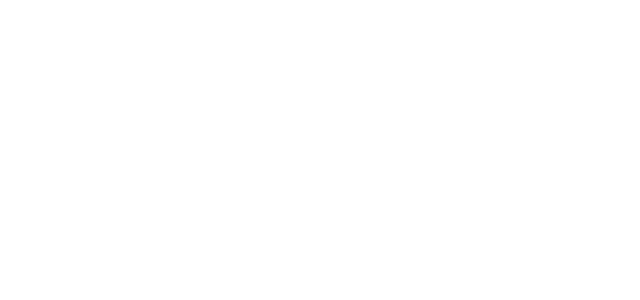
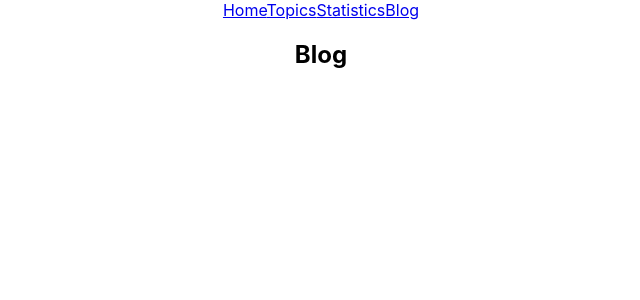
Before and after one commit to mustakimbellah/Knowledge-Test, a React (Create React App) app: page /blog in a window 1280 px wide. Shown: the top 300 px of the page, without its empty margins (319-959 px from the left). Built offline with nearby package versions, Linux system fonts and the light colour scheme; the HTML template or start-up script is replaced by a standard one.

Commit message:
nav route added

```diff
--- /dev/null
+++ b/src/components/Blog/Blog.js
@@ -0,0 +1,11 @@
+import React from 'react';
+
+const Blog = () => {
+    return (
+        <div>
+            <h2>Blog</h2>
+        </div>
+    );
+};
+
+export default Blog;
--- /dev/null
+++ b/src/components/Header/Header.js
@@ -0,0 +1,15 @@
+import React from 'react';
+import { Link } from 'react-router-dom';
+
+const Header = () => {
+    return (
+        <nav>
+            <Link to='/'>Home</Link>
+            <Link to='/topics'>Topics</Link>
+            <Link to='/statistics'>Statistics</Link>
+            <Link to='/blog'>Blog</Link>
+        </nav>
+    );
+};
+
+export default Header;
--- /dev/null
+++ b/src/components/Home/Home.js
@@ -0,0 +1,11 @@
+import React from 'react';
+
+const Home = () => {
+    return (
+        <div>
+            <h2>Home</h2>
+        </div>
+    );
+};
+
+export default Home;
--- /dev/null
+++ b/src/components/Statistics/Statistics.js
@@ -0,0 +1,11 @@
+import React from 'react';
+
+const Statistics = () => {
+    return (
+        <div>
+            <h2>Statics</h2>
+        </div>
+    );
+};
+
+export default Statistics;
--- /dev/null
+++ b/src/components/Topics/Topics.js
@@ -0,0 +1,11 @@
+import React from 'react';
+
+const Topics = () => {
+    return (
+        <div>
+            <h3>Topic</h3>
+        </div>
+    );
+};
+
+export default Topics;
--- /dev/null
+++ b/src/layouts/Main.js
@@ -0,0 +1,14 @@
+import React from 'react';
+import { Outlet } from 'react-router-dom';
+import Header from '../components/Header/Header';
+
+const Main = () => {
+    return (
+        <div>
+            <Header></Header>
+            <Outlet></Outlet>
+        </div>
+    );
+};
+
+export default Main;
```
Also changed, not shown: src/App.js (+33 -2 lines), src/components/Blog/Blog.css (added), src/components/Header/Header.css (added), src/components/Home/Home.css (added), src/components/Statistics/Statistics.css (added), src/components/Topics/Topics.css (added).
